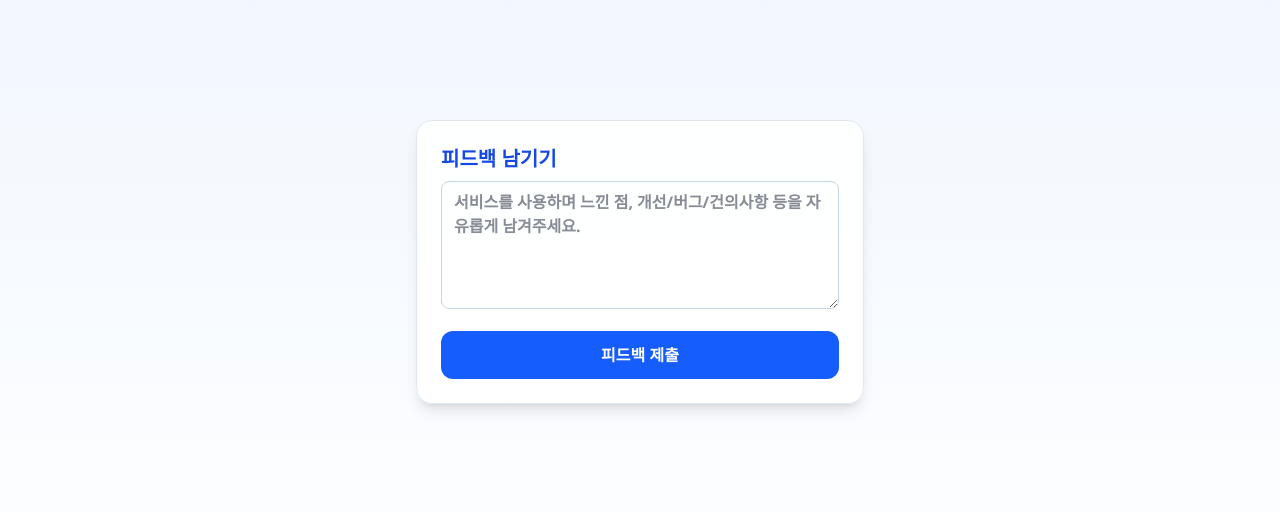
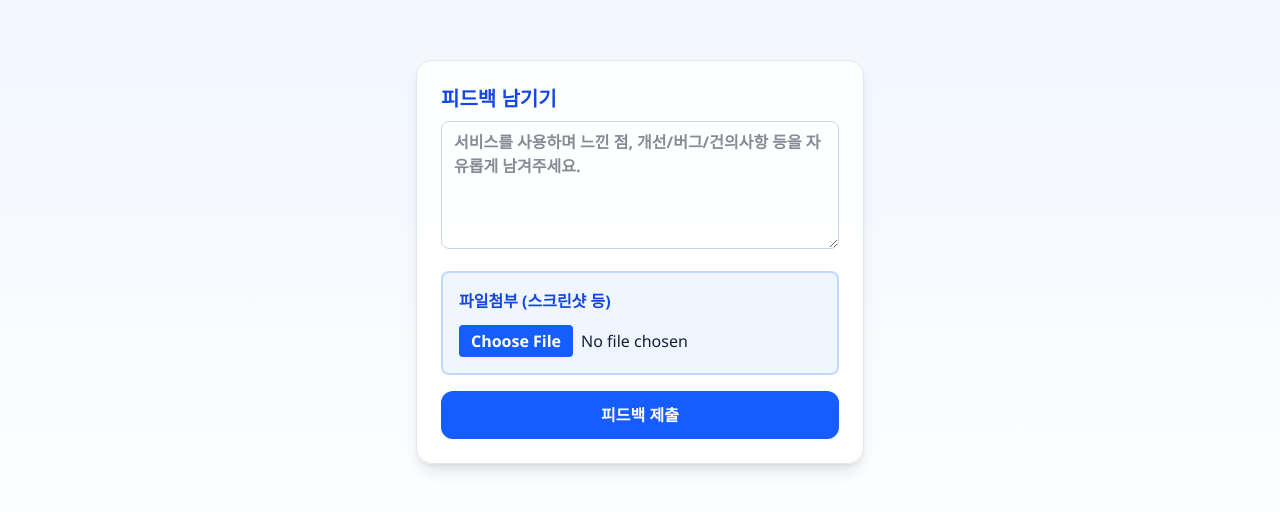
Before and after one commit to duyeon23-del/jlpt, a Next.js app: page /feedback in a window 1280 px wide. Shown: the part 138-650 px from the top of the page. Built offline with nearby package versions, Linux system fonts and the light colour scheme; no server answers.

Commit message:
피드백공간작업

```diff
--- a/src/app/feedback.js
+++ b/src/app/feedback.js
@@ -1,13 +1,43 @@
+
 "use client";
-import { useState } from "react";
+import { useState, useEffect, useRef } from "react";
+import { useRouter } from "next/navigation";
 import { supabase } from "@/lib/supabase";
 import { useUser } from "@/lib/useUser";
 
 export default function FeedbackPage() {
+
   const { user } = useUser();
   const [feedback, setFeedback] = useState("");
   const [status, setStatus] = useState("");
   const [loading, setLoading] = useState(false);
+  const [submitted, setSubmitted] = useState(false);
+  const [prevPath, setPrevPath] = useState("/");
+  const [imageFile, setImageFile] = useState(null);
+  const [imagePreview, setImagePreview] = useState(null);
+  const router = useRouter();
+  const fileInputRef = useRef();
+
+  // 피드백 진입 시 이전 경로 기억
+  useEffect(() => {
+    if (typeof window !== "undefined") {
+      const prev = document.referrer && new URL(document.referrer).origin === window.location.origin
+        ? new URL(document.referrer).pathname
+        : "/";
+      setPrevPath(prev);
+    }
+  }, []);
+
+  // 이미지 미리보기
+  useEffect(() => {
+    if (imageFile) {
+      const reader = new FileReader();
+      reader.onload = (e) => setImagePreview(e.target.result);
+      reader.readAsDataURL(imageFile);
+    } else {
+      setImagePreview(null);
+    }
+  }, [imageFile]);
 
   const handleSubmit = async (e) => {
     e.preventDefault();
@@ -17,16 +47,38 @@ export default function FeedbackPage() {
     }
     setLoading(true);
     setStatus("");
+
+    let imageUrl = null;
+    if (imageFile) {
+      const ext = imageFile.name.split('.').pop();
+      const fileName = `feedback_${Date.now()}_${Math.random().toString(36).slice(2)}.${ext}`;
+      const { data: uploadData, error: uploadError } = await supabase.storage
+        .from("feedback-images")
+        .upload(fileName, imageFile, {
+          cacheControl: "3600",
+          upsert: false,
+        });
+      if (uploadError) {
+        setStatus("이미지 업로드에 실패했습니다. 다시 시도해 주세요.");
+        setLoading(false);
+        return;
+      }
+      imageUrl = supabase.storage.from("feedback-images").getPublicUrl(fileName).data.publicUrl;
+    }
+
     const { error } = await supabase.from("feedbacks").insert({
       user_id: user?.id || null,
       feedback_text: feedback,
+      extra_info: imageUrl ? { image_url: imageUrl } : null,
     });
     setLoading(false);
     if (error) {
       setStatus("저장에 실패했습니다. 다시 시도해 주세요.");
     } else {
-      setStatus("피드백이 저장되었습니다. 감사합니다!");
+      setStatus("");
       setFeedback("");
+      setImageFile(null);
+      setSubmitted(true);
     }
   };
 
@@ -34,6 +86,17 @@ export default function FeedbackPage() {
     <div className="min-h-screen flex flex-col items-center justify-center bg-gradient-to-b from-blue-50 to-white px-4 py-8">
       <div className="w-full max-w-md rounded-2xl border border-slate-200 bg-white/95 p-6 shadow-lg">
         <h1 className="text-xl font-black text-blue-700 mb-2">피드백 남기기</h1>
+        {submitted ? (
+          <div className="flex flex-col items-center space-y-4">
+            <div className="text-center text-blue-700 font-bold text-lg">피드백이 저장되었습니다. 감사합니다!</div>
+            <button
+              className="w-full rounded-xl bg-blue-600 text-white font-bold py-3 transition hover:bg-blue-700"
+              onClick={() => router.push(prevPath || "/")}
+            >
+              돌아가기
+            </button>
+          </div>
+        ) : (
           <form onSubmit={handleSubmit} className="space-y-4">
             <textarea
               className="w-full h-32 rounded-lg border border-slate-300 px-3 py-2 text-slate-900 font-semibold focus:outline-none focus:border-blue-500"
@@ -42,6 +105,21 @@ export default function FeedbackPage() {
               placeholder="서비스를 사용하며 느낀 점, 개선/버그/건의사항 등을 자유롭게 남겨주세요."
               disabled={loading}
             />
+            <div className="flex flex-col gap-2 p-4 rounded-lg border-2 border-blue-200 bg-blue-50">
+              <label className="font-bold text-blue-700 mb-1" htmlFor="feedback-image-input">파일첨부 (스크린샷 등)</label>
+              <input
+                id="feedback-image-input"
+                type="file"
+                accept="image/*"
+                ref={fileInputRef}
+                onChange={e => setImageFile(e.target.files?.[0] || null)}
+                disabled={loading}
+                className="file:mr-2 file:py-1 file:px-3 file:rounded file:border-0 file:bg-blue-600 file:text-white file:font-bold file:cursor-pointer"
+              />
+              {imagePreview && (
+                <img src={imagePreview} alt="미리보기" className="max-h-40 rounded border border-slate-200 mt-2" />
+              )}
+            </div>
             <button
               type="submit"
               className="w-full rounded-xl bg-blue-600 text-white font-bold py-3 transition hover:bg-blue-700 disabled:opacity-60"
@@ -51,6 +129,7 @@ export default function FeedbackPage() {
             </button>
             {status && <div className="text-center text-sm text-blue-700 font-bold mt-2">{status}</div>}
           </form>
+        )}
       </div>
     </div>
   );
```
Lines whose indentation alone changed are shown as unchanged.
